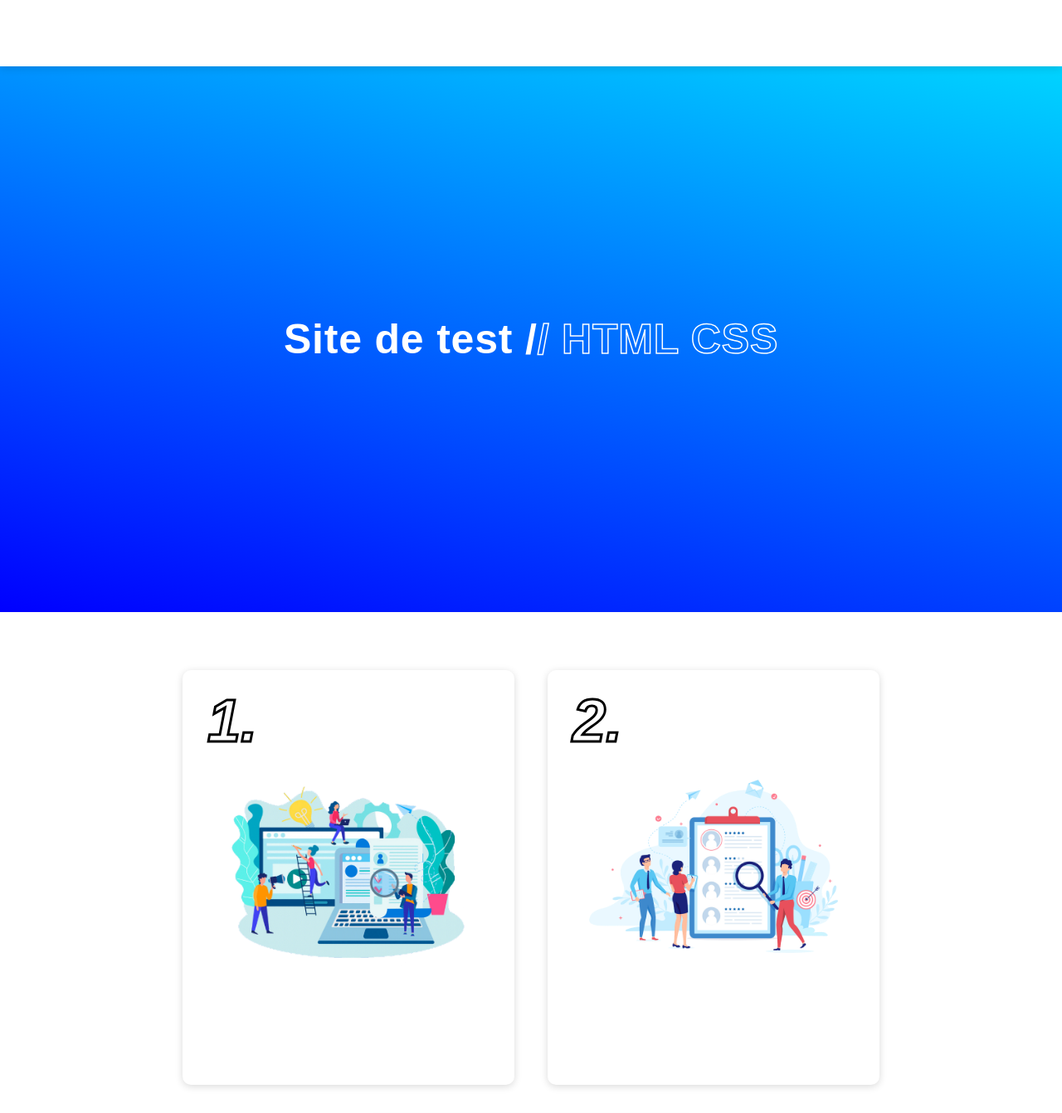
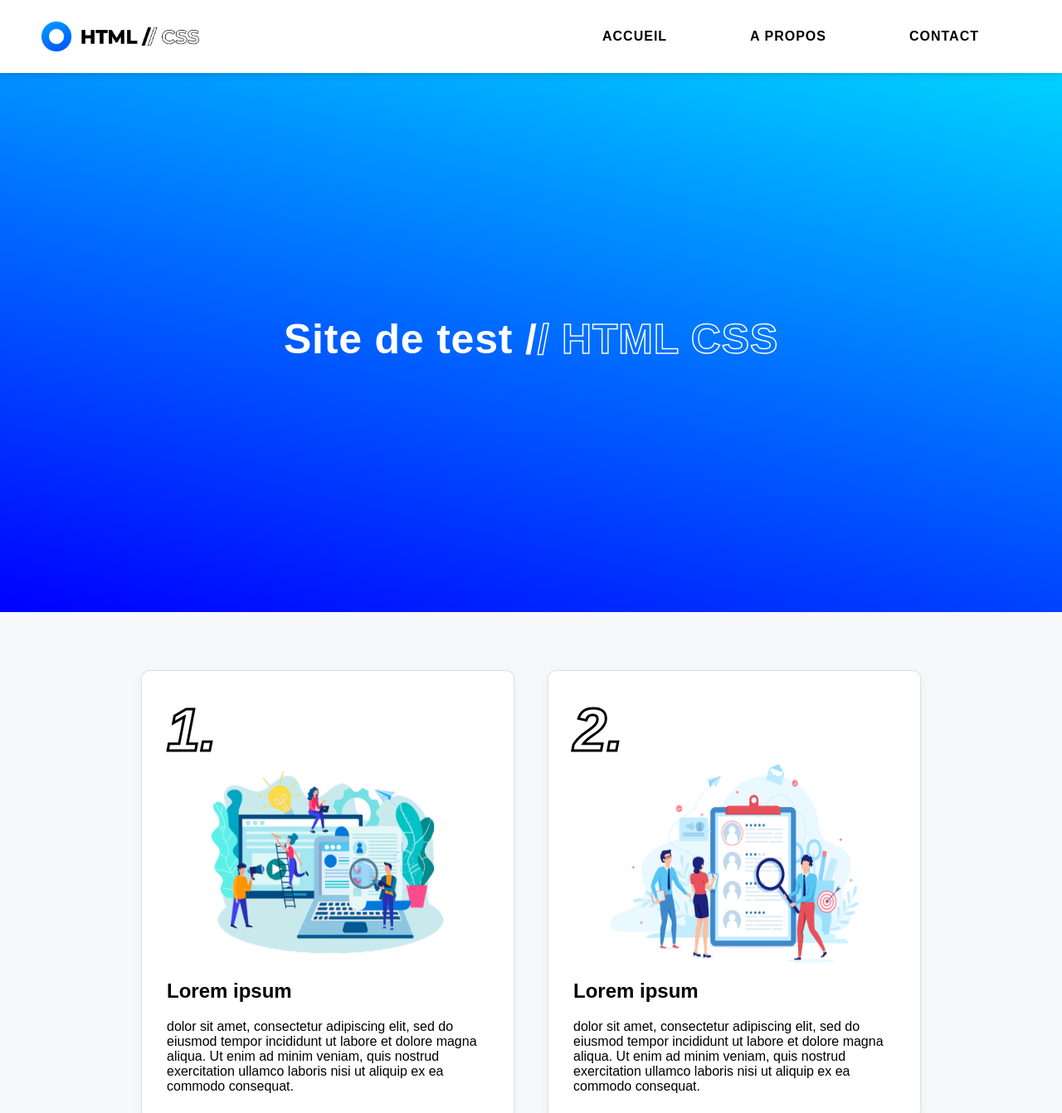
Before and after one commit to kbld/portfolio-projets-formation, a plain HTML site: page index.html in a window 1280 px wide. Shown: the top 1342 px of the page at 83% size. Drawn offline with Linux system fonts and the light colour scheme.

Commit message:
Add root etc...

```diff
--- a/index.html
+++ b/index.html
@@ -6,37 +6,78 @@
     <meta http-equiv="X-UA-Compatible" content="IE=edge">
     <meta name="viewport" content="width=device-width, initial-scale=1.0">
     <link rel="stylesheet" href="style.css">
-    <title>AFPA Projet 11</title>
+    <title>AFPA Projet 1</title>
 </head>
 
 <body>
     <header>
-        <div class="navbar"></div>
+        <div class="navbar">
+            <img src="img/Logo-site-2.png" class="logo">
+            <ul class="link-navbar">
+                <li><a class="link-title" href="index.html">Accueil</a></li>
+                <li><a class="link-title"href="index.html">A propos</a></li>
+                <li><a class="link-title" href="index.html">Contact</a></li>
+            </ul>
+        </div>
     </header>
     <div class="main-background">
         <h1 class="main-text">Site de test /<span class="main-text-weight">/ HTML CSS</span></h1>
     </div>
-
     <div class="flexbox">
         <div class="box">
             <div class="number-title">1.</div>
             <img class="img-box"
                 src="/img/kisspng-recruitment-job-human-resource-flat-design-interviewgo-5d44fff1d99f85.2210022015648030578914.png">
+                <h2 class="sous-title-box">Lorem ipsum</h2>
+                <p class="paragraphe-box">dolor sit amet, consectetur adipiscing elit, sed do eiusmod tempor incididunt ut labore et
+                    dolore magna aliqua. Ut enim ad minim veniam, quis nostrud exercitation ullamco laboris nisi ut aliquip
+                    ex ea commodo consequat.
+                </p>
         </div>
         <div class="box">
             <div class="number-title">2.</div>
             <img class="img-box" src="/img/PinClipart.com_supply-and-demand-clipart_5678676.png">
+
+            <h2 class="sous-title-box" >Lorem ipsum</h2>
+            <p class="paragraphe-box">dolor sit amet, consectetur adipiscing elit, sed do eiusmod tempor incididunt ut labore et
+                dolore magna aliqua. Ut enim ad minim veniam, quis nostrud exercitation ullamco laboris nisi ut aliquip
+                ex ea commodo consequat.
+            </p>
         </div>
         <div class="box">
             <div class="number-title">3.</div>
-            <img class="img-box" src="/img/PngItem_3337549.png">
+            <img class="img-box" src="/img/—Pngtree—modern flat design concept of_5332905.png">
+            <h2 class="sous-title-box">Lorem ipsum</h2>
+            <p class="paragraphe-box">dolor sit amet, consectetur adipiscing elit, sed do eiusmod tempor incididunt ut labore et
+                dolore magna aliqua. Ut enim ad minim veniam, quis nostrud exercitation ullamco laboris nisi ut aliquip
+                ex ea commodo consequat.
+            </p>
         </div>
     </div>
 
-    <div class="form">
+    <form>
+        <h1>Formulaire</h1>
+∆
+        <div id="from">
+            <label for="name">de :</label>
+            <input type="text" id="name" name="user_name">
+        </div>
 
+        <div id="reply">
+            <label for="mail">répondre à :</label>
+            <input type="email" id="mail" name="user_email">
+        </div>
 
-    </div>
+        <div id="message">
+            <label for="msg">Votre message :</label>
+            <textarea id="msg" name="user_message"></textarea>
+        </div>
+
+        <div class="button">
+            <button type="submit">Poster le message</button>
+        </div>
+    </form>
 
 </body>
+
 </html>
--- a/style.css
+++ b/style.css
@@ -6,7 +6,7 @@
 }
 
 body {
-  background-color: #fff;
+  background-color: var(--color-grey)
 }
 
 a,
@@ -22,41 +22,89 @@ img {
   -o-user-drag: none;
 }
 
+:root{
+  --color-light: #fff;
+  --color-dark : #000;
+  --color-grey: #f6f8fa;
+}
+
 /* NAVBAR */
 
 .navbar {
   box-shadow: 0 2px 10px 0 rgba(0, 0, 0, 0.15);
-  width: 100%;
-  background-color: #fff;
+  background-color: var(--color-light);
   position: fixed;
   top: 0;
   width: 100%;
-  height: 80px;
-  z-index: 1000;
+  padding: 20px 50px;
+  height: auto;
+  display: flex;
+  justify-content: space-between;
+  align-items: center;
 }
 
+.link-navbar{
+  color: var(--color-dark);
+  font-size: 16px;
+  font-weight: bold;
+  text-transform: uppercase;
+  letter-spacing: 1px;
+  text-decoration: none;
+  display: flex;
+  float: right;
+}
+
+.link-title{
+  color: #000;
+  font-size: 16px;
+  font-weight: bold;
+  text-transform: uppercase;
+  letter-spacing: 1px;
+  text-decoration: none;
+  display: flex;
+  margin: 0px 20px;
+  padding: 15px 30px;
+  border-radius: 50px;
+}
+.link-title:hover{
+  background: linear-gradient(
+    13deg,
+    rgba(0, 0, 255, 1) 0%,
+    rgba(0, 212, 255, 1) 100%
+  );
+  color:  var(--color-light);
+}
+
+
+.logo {
+  width: 190px;
+}
 
 
 /* MAIN BACKGROUND */
 
 .main-background {
   background: rgb(0, 0, 255);
-  background: linear-gradient(13deg,rgba(0, 0, 255, 1) 0%,rgba(0, 212, 255, 1) 100%);
+  background: linear-gradient(
+    13deg,
+    rgba(0, 0, 255, 1) 0%,
+    rgba(0, 212, 255, 1) 100%
+  );
   width: 100%;
   padding: 300px 0px;
   margin-top: 80px;
 }
 
-.main-text{
-    color: #fff;
+.main-text {
+  color: var(--color-light);
   letter-spacing: 0.8px;
   font-weight: 700;
   text-align: center;
   font-size: 50px;
 }
 
-.main-text-weight{
-    -webkit-text-stroke: 1.5px rgb(255, 255, 255);;
+.main-text-weight {
+  -webkit-text-stroke: 1.5px var(--color-light);
   color: transparent;
 }
 
@@ -73,28 +121,38 @@ img {
 }
 
 .box {
-  width: 400px;
-  height: 500px;
-  box-shadow: 0 2px 10px 0 rgba(0, 0, 0, 0.15);
+  width: 450px;
   margin: 20px 20px;
-  background-color: #fff;
+  background-color: var(--color-light);
   border-radius: 10px;
   align-self: auto;
-  padding: 20px 30px;
+  padding: 30px 30px;
+
+  background-color: var(--color-light);
+  box-shadow: 0 0.25rem 0.75rem rgb(0 0 0 / 5%);
+  border: 1px solid rgba(0, 0, 0, 0.125);
 }
 
-.number-title{
+.number-title {
   font-size: 72px;
-    -webkit-text-stroke: 3px rgb(0, 0, 0);;
+  -webkit-text-stroke: 3px var(--color-dark);
   font-weight: 600;
   color: transparent;
   font-style: italic;
 }
 
-.img-box{
+.img-box {
   width: 300px;
   display: block;
   margin-left: auto;
   margin-right: auto;
-    margin-top: 30px;
+  height: 240px;
 }
+
+.sous-title-box {
+  margin-top: 20px;
+}
+
+.paragraphe-box {
+  margin-top: 20px;
+}
```
Also changed, not shown: img/Logo-site-1.png (added), img/blue-check-mark-symbol-blue-check-mark-logo-cross-text-face-transparent-png-622470.png (added), img/logo-site-2.png (added), img/—Pngtree—modern flat design concept of_5332905.png (added). Lines whose indentation alone changed are shown as unchanged.
